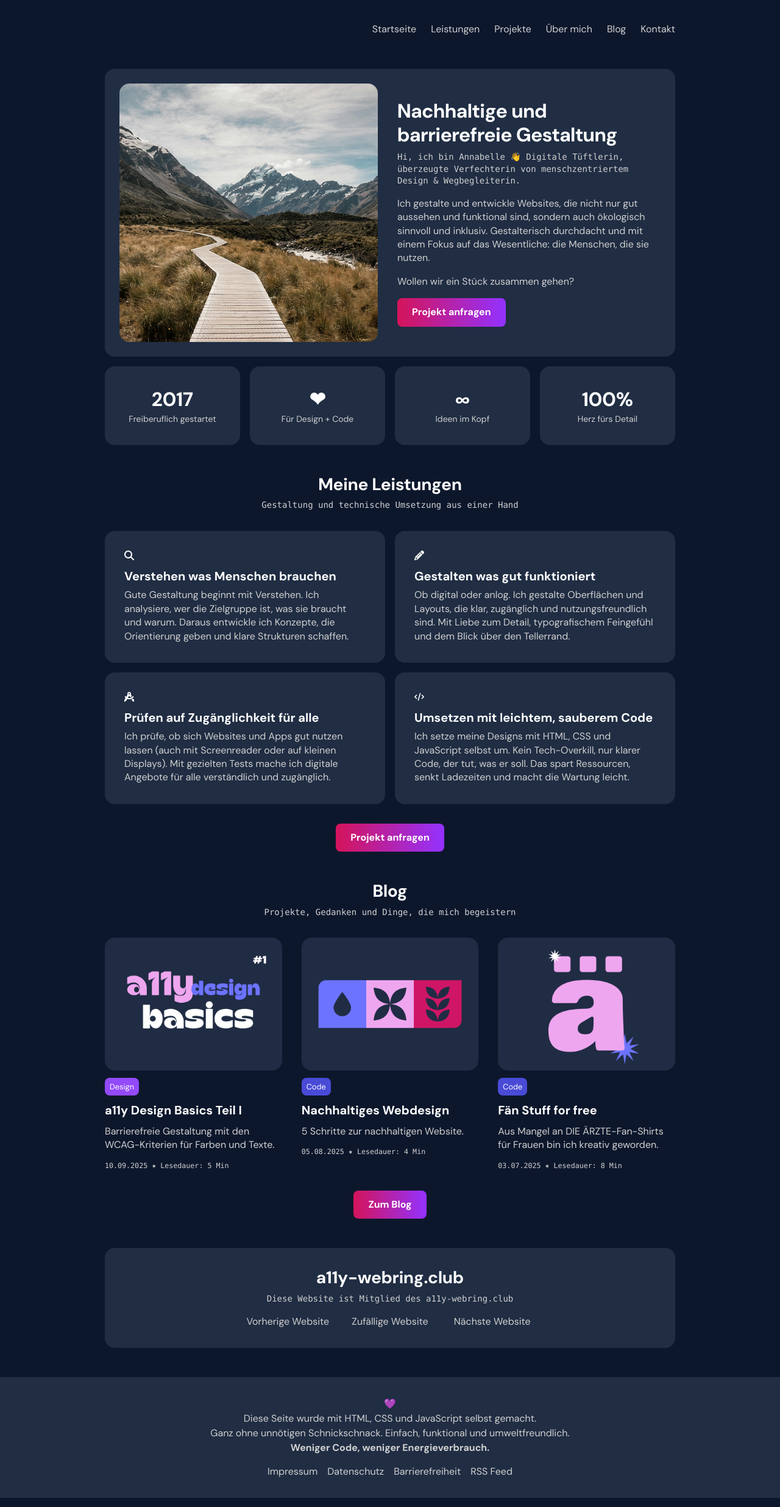
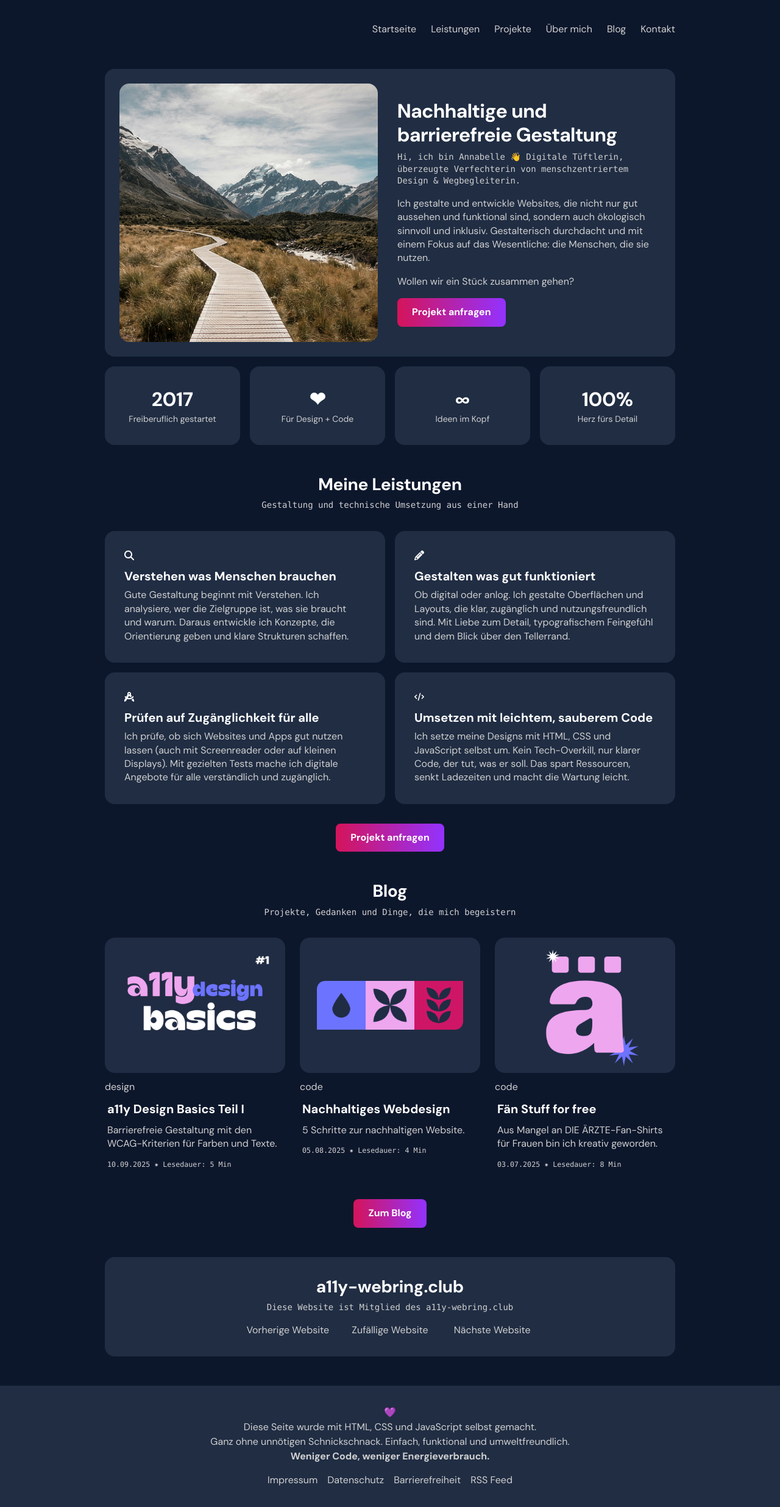
Before and after one commit to enaaacode/annabelle-feiler.github.io, a Jekyll site: the page built from index.html, in a window 1280 px wide. Shown: the whole page at 61% size. Built offline with Jekyll 4.4.1, drawn with Linux system fonts in a browser that asks for light colours.

Commit message:
edit blog styling

```diff
--- a/assets/css/main.css
+++ b/assets/css/main.css
@@ -722,7 +722,7 @@ summary::after {
 
 .blog-grid-container {
   display: grid;
-  gap: 2rem;
+  gap: 1.5rem;
   grid-template-columns: repeat(3, 1fr);
   align-items: stretch;
 }
@@ -740,6 +740,7 @@ summary::after {
   gap: 0.75rem;
   cursor: pointer;
   text-align: left;
+  margin-bottom: 1rem;
 }
 
 .blog-grid--element-image {
@@ -764,7 +765,13 @@ summary::after {
   border-radius: inherit;
 }
 
-.label {
+.blog-grid--element-titel,
+.blog-grid--element-description,
+.blog-grid--element-datum {
+  padding-left: 0.25rem;
+}
+
+/* .label {
   display: inline-flex;
   align-self: flex-start;
   font-size: 0.8rem;
@@ -792,6 +799,7 @@ summary::after {
 .projekt {
   background-color: #c849d7;
 }
+*/
 
 .blog-content {
   display: flex;
```
